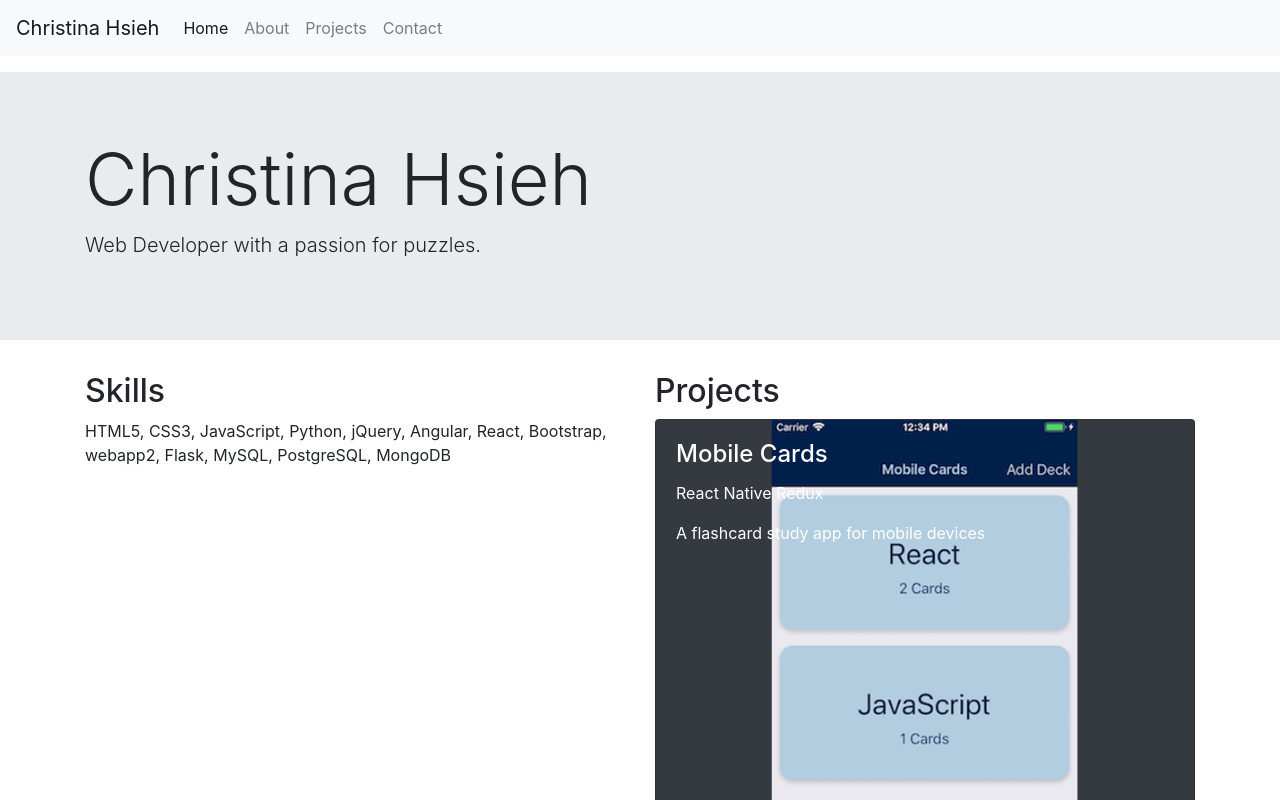
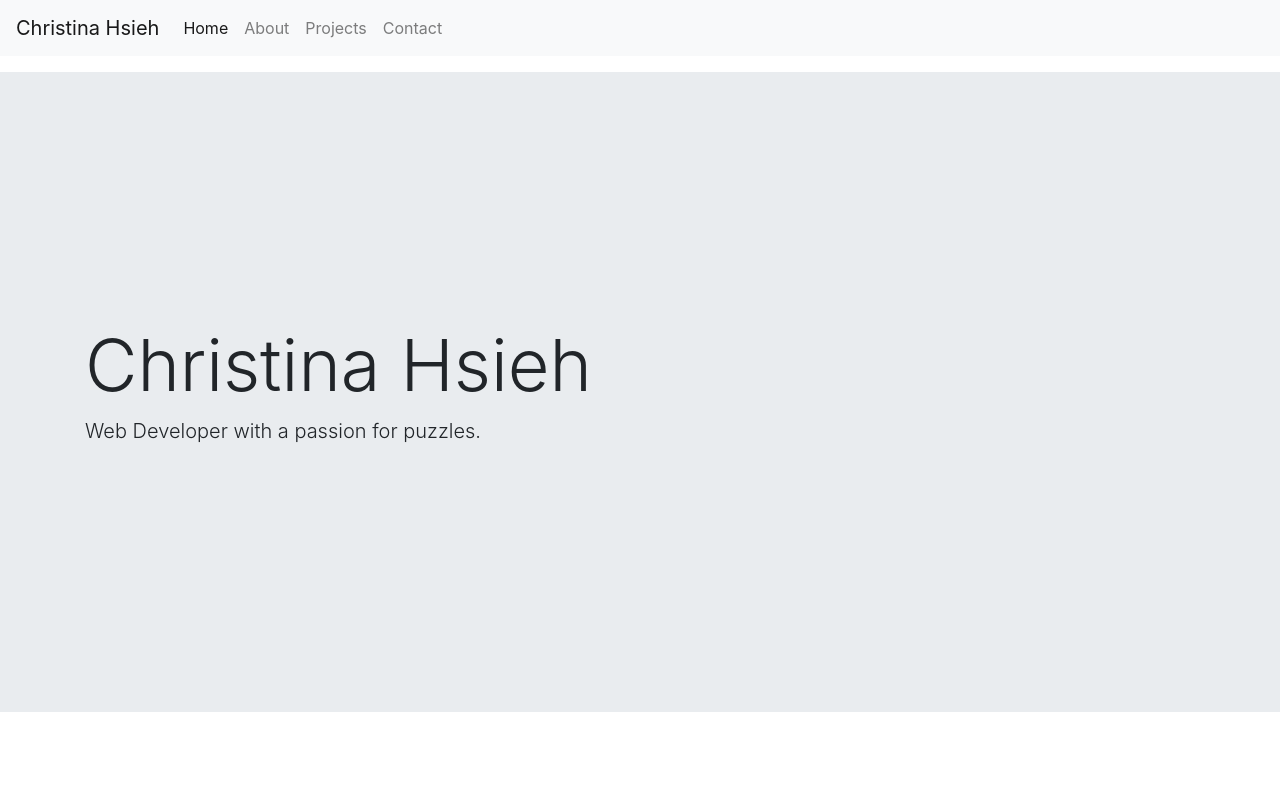
Before and after one commit to TWHou/TWHou.github.io, an Angular app: page /home in a window 1280 px wide. Shown: the top 800 px of the page. Built offline with nearby package versions, Linux system fonts and the light colour scheme.

Commit message:
style: update home component style

```diff
--- a/src/app/home/home.component.html
+++ b/src/app/home/home.component.html
@@ -4,11 +4,10 @@
     <p class="lead">Web Developer with a passion for puzzles.</p>
   </div>
 </div>
-<div class="container">
+<!-- <div class="container">
   <div class="row">
     <div class="col-md">
-      <h2>Skills</h2>
-      HTML5, CSS3, JavaScript, Python, jQuery, Angular, React, Bootstrap, webapp2, Flask, MySQL, PostgreSQL, MongoDB
+      <p class="lead">I am a passionate full stack web developer who loves building apps. I have experience with Angular, React, Express.js, MongoDB, Knockout.js, Flask, Sqlite, and Google Cloud SDK.</p>
     </div>
     <div class="col-md">
       <h2>Projects</h2>
@@ -27,4 +26,4 @@
       <button type="button" class="btn btn-info" routerLink="/projects">More Projects</button>
     </div>
   </div>
-</div>
+</div> -->
--- a/src/app/home/home.component.scss
+++ b/src/app/home/home.component.scss
@@ -0,0 +1,6 @@
+.jumbotron {
+  height: 80vh;
+  display: flex;
+  align-items: center;
+  justify-content: center;
+}
--- a/src/app/routes/routes.ts
+++ b/src/app/routes/routes.ts
@@ -12,5 +12,5 @@ export const routes: Routes = [
   { path: 'projects', component: ProjectsComponent },
   { path: 'projects/:id', component: ProjectDetailComponent },
   { path: 'contact', component: ContactComponent },
-  { path: '', redirectTo: '/home', pathMatch: 'full' }
+  { path: '', redirectTo: '/projects', pathMatch: 'full' }
 ];
--- a/src/styles.scss
+++ b/src/styles.scss
@@ -1,3 +1,12 @@
 /* You can add global styles to this file, and also import other style files */
 @import 'variables';
 @import '~bootstrap/scss/bootstrap';
+
+html, body {
+  height: 100vh;
+}
+
+app-root {
+  display: block;
+  height: 100vh;
+}
```
